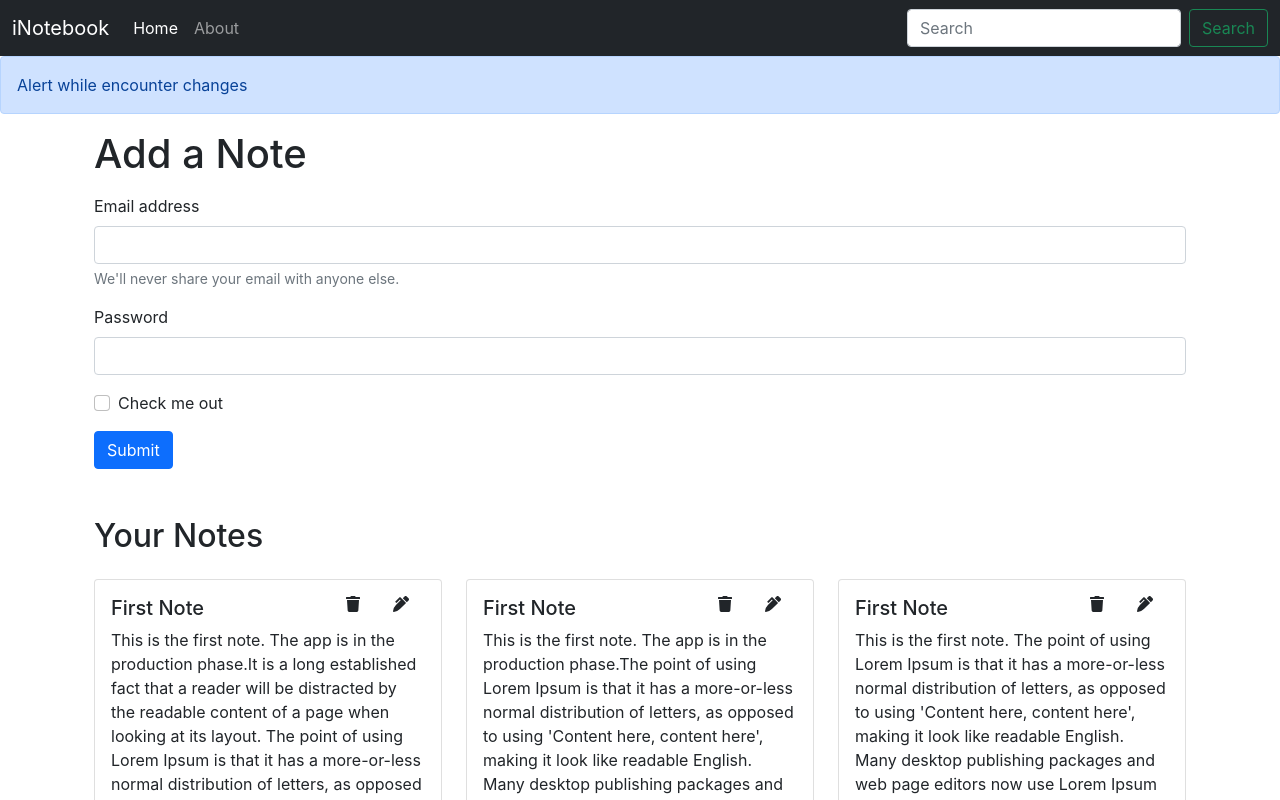
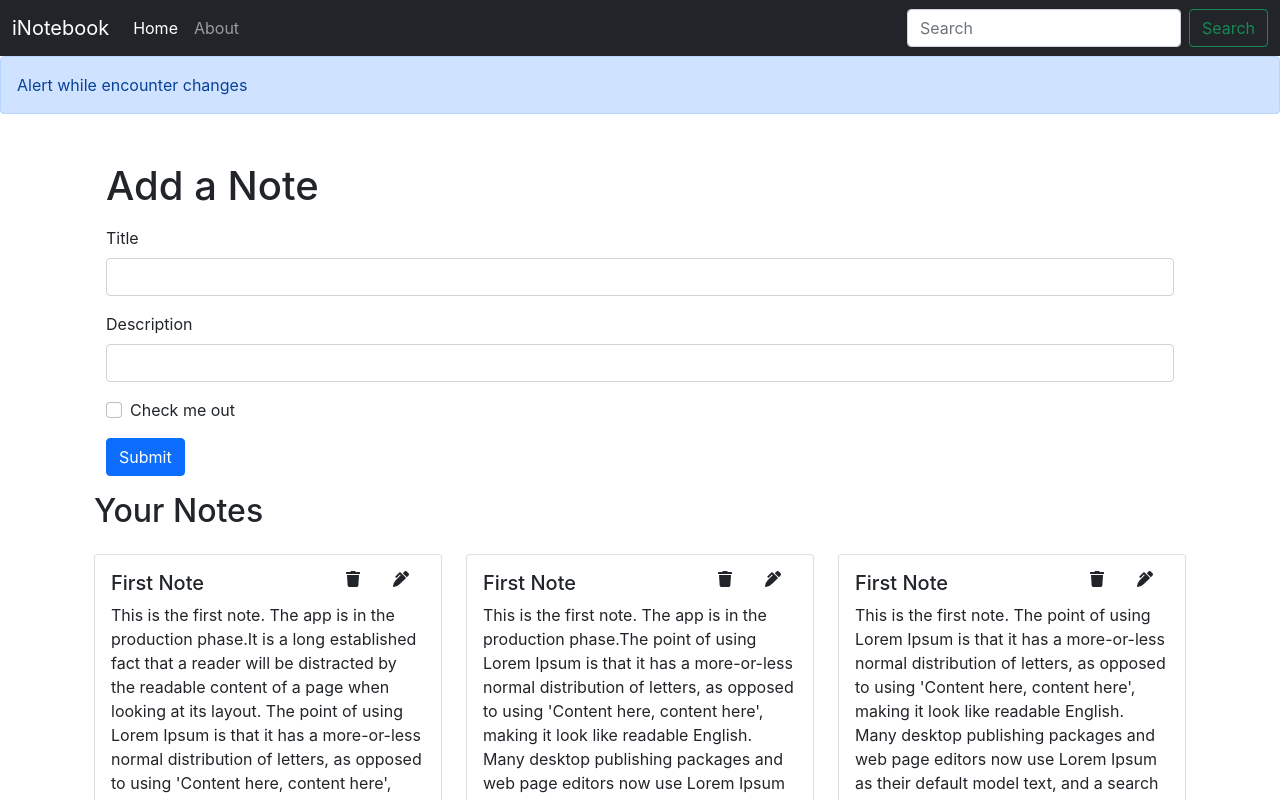
Before and after one commit to nikhilkr2396/inotebook, a React (Create React App) app: page / in a window 1280 px wide. Shown: the top 800 px of the page. Built offline with nearby package versions, Linux system fonts and the light colour scheme.

Commit message:
frontend : Adding AddNote component

```diff
--- /dev/null
+++ b/src/Components/AddNote.js
@@ -0,0 +1,67 @@
+import React, { useContext, useState } from "react";
+import noteContext from "../Context/notes/noteContext";
+
+function AddNote() {
+  const context = useContext(noteContext);
+  const { addnote } = context;
+  const [note, setNote] = useState({title : "", description : "", tag : "default"})
+  const handleClick = (e) => {
+      e.preventDefault();
+      addnote(note.title, note.description, note.tag)
+    //   setNote({title: "", description: "", tag: ""})
+  };
+
+  const onChange = (e) => {
+    setNote({...note, [e.target.name] : e.target.value})
+  };
+  return (
+    <div className="container my-3">
+      <h1>Add a Note</h1>
+      <form className="my-3">
+
+        <div className="mb-3">
+          <label htmlFor="title" className="form-label">
+            Title
+          </label>
+          <input
+            type="text"
+            className="form-control"
+            id="title"
+            name="title"
+            aria-describedby="emailHelp"
+            onClick={onChange}
+          />
+        </div>
+
+        <div className="mb-3">
+          <label htmlFor="description" className="form-label">
+            Description
+          </label>
+          <input
+            type="text"
+            className="form-control"
+            id="description"
+            name="description"
+            onClick={onChange}
+          />
+        </div>
+
+        <div className="mb-3 form-check">
+          <input
+            type="checkbox"
+            className="form-check-input"
+            id="exampleCheck1"
+          />
+          <label className="form-check-label" htmlFor="exampleCheck1">
+            Check me out
+          </label>
+        </div>
+        <button type="submit" className="btn btn-primary" onClick={handleClick}>
+          Submit
+        </button>
+      </form>
+    </div>
+  );
+}
+
+export default AddNote;
--- a/src/Components/Alert.js
+++ b/src/Components/Alert.js
@@ -3,7 +3,7 @@ import React from "react";
 function Alert(props) {
   return (
     <div>
-      <div class="alert alert-primary" role="alert">
+      <div className="alert alert-primary" role="alert">
         {props.message}
       </div>
     </div>
--- a/src/Components/Home.js
+++ b/src/Components/Home.js
@@ -4,25 +4,6 @@ export const Home = () => {
 
     return (
         <>
-            <div className="container my-3">
-            <h1>Add a Note</h1>
-            <form className="my-3">
-                <div className="mb-3">
-                    <label htmlFor="exampleInputEmail1" className="form-label">Email address</label>
-                    <input type="email" className="form-control" id="exampleInputEmail1" aria-describedby="emailHelp"/>
-                    <div id="emailHelp" className="form-text">We'll never share your email with anyone else.</div>
-                </div>
-                <div className="mb-3">
-                    <label htmlFor="exampleInputPassword1" className="form-label">Password</label>
-                    <input type="password" className="form-control" id="exampleInputPassword1"/>
-                </div>
-                <div className="mb-3 form-check">
-                    <input type="checkbox" className="form-check-input" id="exampleCheck1"/>
-                    <label className="form-check-label" htmlFor="exampleCheck1">Check me out</label>
-                </div>
-                <button type="submit" className="btn btn-primary">Submit</button>
-            </form>
-            </div>
             <div className="container my-5">
                <Notes />
             </div>
--- a/src/Components/Notes.js
+++ b/src/Components/Notes.js
@@ -1,20 +1,23 @@
-import React,{useContext} from 'react'
-import noteContext from "../Context/notes/noteContext"
-import Noteitem from './Noteitem'
+import React, { useContext } from "react";
+import noteContext from "../Context/notes/noteContext";
+import AddNote from "./AddNote";
+import Noteitem from "./Noteitem";
 
 function Notes() {
-
   const context = useContext(noteContext);
-    const {notes, setNotes} = context;
+  const { notes, addnote } = context;
 
   return (
+    <>
+      <AddNote/>
       <div className="row my-3">
         <h2>Your Notes</h2>
-                {notes.map((note) =>{
-                    return <Noteitem key={note.id} note={note}/>;
+        {notes.map((note) => {
+          return <Noteitem key={note._id} note={note} />;
         })}
       </div>
-    )
+    </>
+  );
 }
 
-export default Notes
+export default Notes;
--- a/src/Context/notes/NoteState.js
+++ b/src/Context/notes/NoteState.js
@@ -5,7 +5,7 @@ const NoteState = (props) => {
 
     const initialNotes = [
         {
-          "_id": "6140e440dca88fbc32144e65",
+          "_id": "6140e440dcaq88fbc3bv144e65",
           "user": "61372becdd579253cdb95fee",
           "title": "First Note",
           "description": "This is the first note. The app is in the production phase.It is a long established fact that a reader will be distracted by the readable content of a page when looking at its layout. The point of using Lorem Ipsum is that it has a more-or-less normal distribution of letters, as opposed to using 'Content here, content here', making it look like readable English. Many desktop publishing packages and web page editors now use Lorem Ipsum as their default model text, and a search for 'lorem ipsum' will uncover many web sites still in their infancy. Various versions have evolved over the years, sometimes by accident, sometimes on purpose",
@@ -14,7 +14,7 @@ const NoteState = (props) => {
           "__v": 0
         },
         {
-          "_id": "6140e440dca88fbc32144e67",
+          "_id": "6140e440dca88qfbc32vd144e67",
           "user": "61372becdd579253cdb95fee",
           "title": "First Note",
           "description": "This is the first note. The app is in the production phase.The point of using Lorem Ipsum is that it has a more-or-less normal distribution of letters, as opposed to using 'Content here, content here', making it look like readable English. Many desktop publishing packages and web page editors now use Lorem Ipsum as their default model text, and a search for 'lorem ipsum'",
@@ -23,7 +23,7 @@ const NoteState = (props) => {
           "__v": 0
         },
         {
-          "_id": "6140e440dca88fbc32144e69",
+          "_id": "6vd140e440dca88fbc32144e69",
           "user": "61372becdd579253cdb95fee",
           "title": "First Note",
           "description": "This is the first note. The point of using Lorem Ipsum is that it has a more-or-less normal distribution of letters, as opposed to using 'Content here, content here', making it look like readable English. Many desktop publishing packages and web page editors now use Lorem Ipsum as their default model text, and a search for 'lorem ipsum'",
@@ -32,7 +32,7 @@ const NoteState = (props) => {
           "__v": 0
         },
         {
-          "_id": "6140e440dca88fbc32144e69",
+          "_id": "6140e440dca88fbc321wd44se69",
           "user": "61372becdd579253cdb95fee",
           "title": "Second Note",
           "description": "This is the first note. The app is in the production phase.It is a long established fact that a reader will be distracted by the readable content of a page when looking at its layout. The point of using Lorem Ipsum is that it has a more-or-less normal distribution of letters, as opposed to using 'Content here, content here",
@@ -41,7 +41,7 @@ const NoteState = (props) => {
           "__v": 0
         },
         {
-          "_id": "6140e441dca88fbc32144e6b",
+          "_id": "6140e441dcsda88fbc32144e6b",
           "user": "61372becdd579253cdb95fee",
           "title": "First Note",
           "description": "This is the first note. Many desktop publishing packages and web page editors now use Lorem Ipsum as their default model text, and a search for 'lorem ipsum' will uncover many web sites still in their infancy. Various versions have evolved over the years, sometimes by accident, sometimes on purpose.",
@@ -53,8 +53,33 @@ const NoteState = (props) => {
 
     const [notes , setNotes] = useState(initialNotes);
 
+    // Add a Note
+      const addnote = (title, description, tag) => {
+        // TODO: API calls
+        const note = {
+          "_id": "6140e441dcsda88fbc32aw144e62b",
+          "user": "61372becdd579253cdb95fee4",
+          "title": title,
+          "description": description,
+          "tags": tag,
+          "date": "2021-09-14T18:04:49.067Z",
+          "__v": 0
+        };
+        setNotes(notes.concat(note))
+      }
+
+    // Deleete a Note
+      const deletenote = () => {
+
+      }
+
+    //  Edit a Note
+      const editnote = () => {
+
+      }
+
     return(
-        <NoteContext.Provider value={{notes , setNotes}}>
+        <NoteContext.Provider value={{notes, addnote, deletenote, editnote}}>
             {props.children}
         </NoteContext.Provider>
     )
```
Lines whose indentation alone changed are shown as unchanged.
